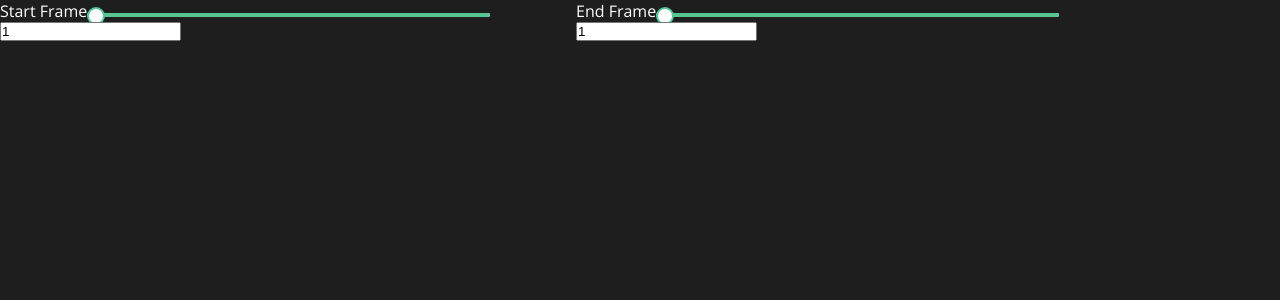
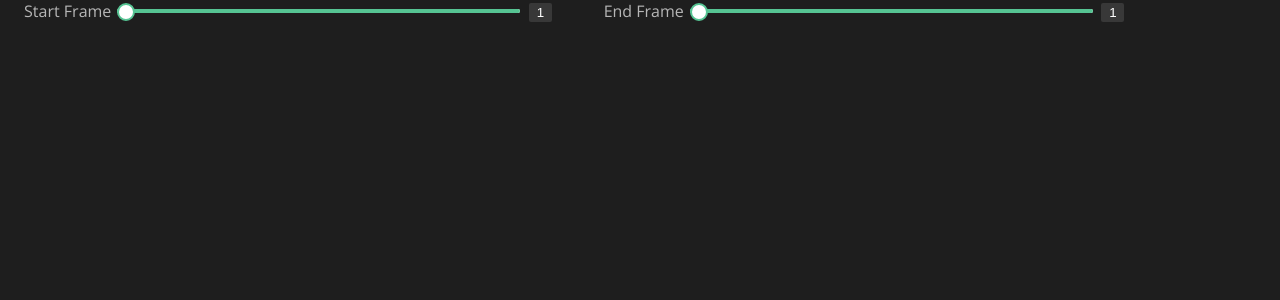
Before and after one commit to Binyamin-Accutures/client, a React (Create React App) app: page /elisha in a window 1280 px wide. Shown: the top 300 px of the page. Built offline with nearby package versions, Linux system fonts and the light colour scheme; a web font is replaced by a local one.

Commit message:
range bar adjust

```diff
--- a/src/components/ChangeFrame/index.jsx
+++ b/src/components/ChangeFrame/index.jsx
@@ -24,8 +24,8 @@ export default function ChangeFrame() {
 
     return (<>
         <div className={styles.allFrame}>
-            <span className={styles.frame}><RangeSlider min={1} max={files.length} func={setChooseMinRange} text='Start Frame'/></span>
-           < span className={styles.frame}><RangeSlider min={chooseMinRange} max={files.length } func={setChooseMaxRange} text='End Frame'/></span>
+            <span className={styles.frame}><RangeSlider min={1} max={files.length} func={(target)=>setChooseMinRange(target.value)} text='Start Frame'/></span>
+           < span className={styles.frame}><RangeSlider min={chooseMinRange} max={files.length } func={(target)=>setChooseMaxRange(target.value)} text='End Frame'/></span>
         </div>
     </>
     );
--- a/src/components/RangeSlider/index.jsx
+++ b/src/components/RangeSlider/index.jsx
@@ -1,25 +1,23 @@
 import React, { useEffect, useRef, useState } from 'react';
 import style from './style.module.css'
 
-function RangeSlider({func, className='', text, min, max, step=1 , textPosLeft=true, ...props}) {
+function RangeSlider({func,name='', className='', text, min, max, step=1 , textPosLeft=true, ...props}) {
     const [value, setValue] = useState(min)
-
-
-    useEffect(() => {
-        if(func) func(value)
-    },[value])
 
     const handleChange = ({ target }) => {
         if(target.value > max ) setValue(() => max)
         else if(target.value < min ) setValue(() => min)
         else setValue(() => Number(target.value))
+        if(func) func(target)
     }
 
     return (
-        <div className={(textPosLeft ? style.container : style.containerSmall) + className? ''+className : ''}>
-            <span className={style.descrption}>{text}</span>
-            <input type="range" className={style.slider}  min={min} max={max} step={step} value={value} onInput={handleChange}/>
-            <input className={style.numberInput} type="number" value={value < min ? min : value} onInput={handleChange} />
+        <div className={className? className : 'container'}>
+            <div className={textPosLeft ? style.container : style.containerSmall}>
+                <span className={style.descrption}>{text}</span>
+                <input type="range" className={style.slider}  min={min} max={max} step={step} value={value} onInput={handleChange} name={name}/>
+                <input className={style.numberInput} type="number" value={value < min ? min : value} onInput={handleChange} name={name} />
+            </div>
         </div>
     );
 }
--- a/src/tests/Shahar.jsx
+++ b/src/tests/Shahar.jsx
@@ -9,6 +9,7 @@ function Shahar(props) {
             max={10}
             text={'Frame#'}
             textPosLeft={false}
+            name={"shahar"}
         />
     );
 }
```
